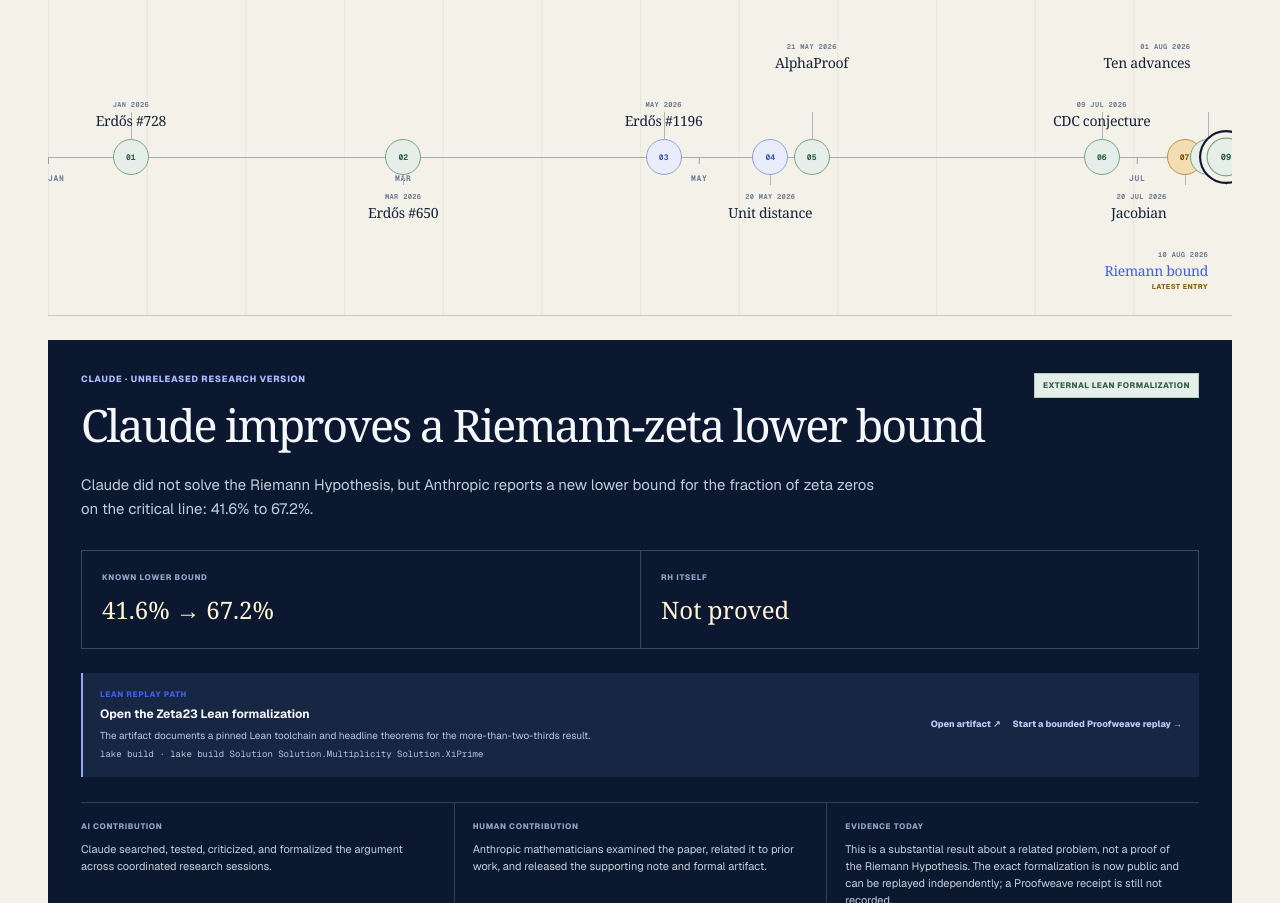
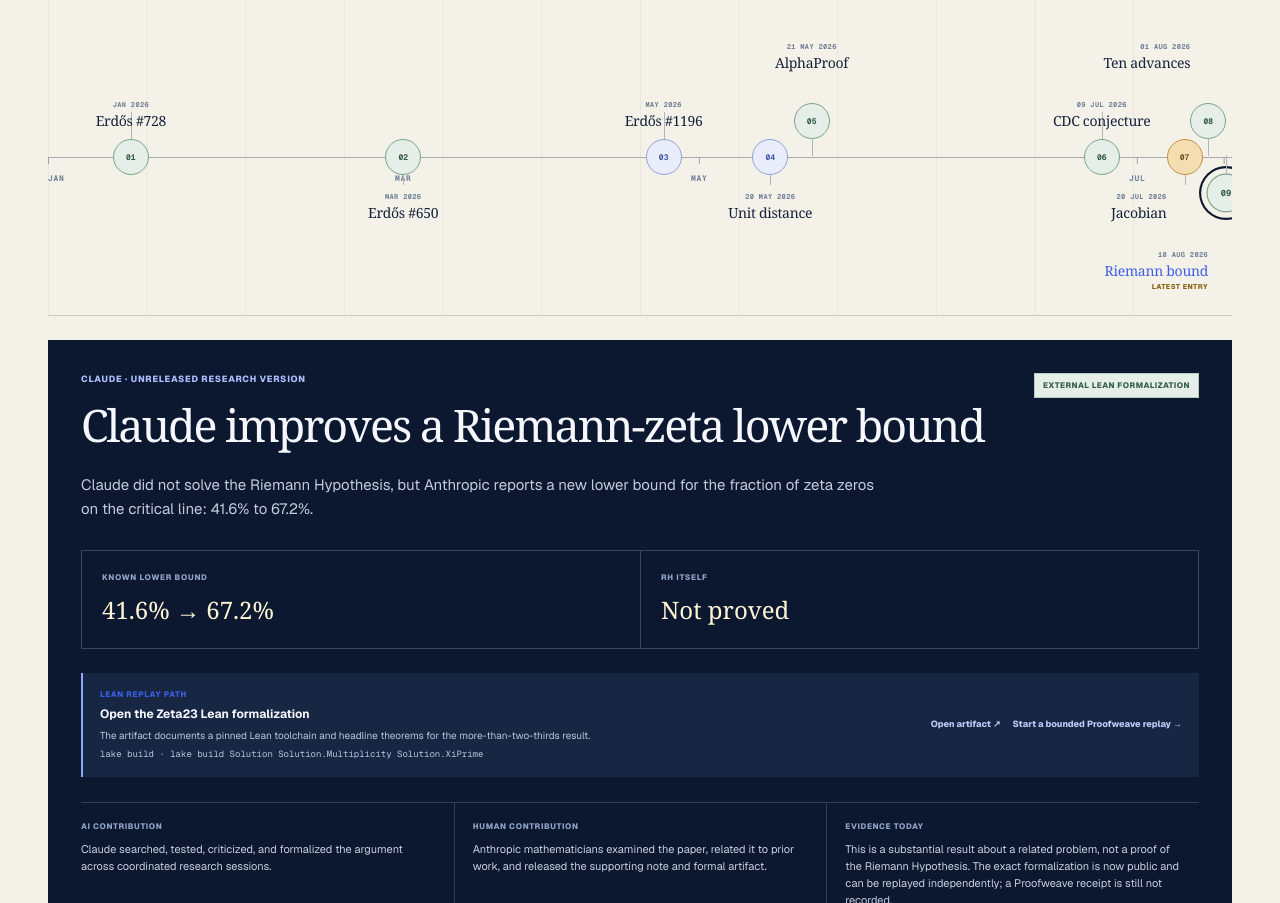
Before and after one commit to alexyyyander/proofweave, a Next.js app: page /history in a window 1280 px wide. Shown: the part 1580-2483 px from the top of the page. Built offline with nearby package versions, Linux system fonts and the light colour scheme.

Commit message:
Stack dense history timeline nodes

```diff
--- a/app/history/HistoryTimeline.tsx
+++ b/app/history/HistoryTimeline.tsx
@@ -58,16 +58,17 @@ export function HistoryTimeline({ milestones }: { milestones: HistoryMilestone[]
       <div className="history-timeline-viewport">
         <div className="history-time-visual" role="tablist" aria-label="AI mathematics milestones from January to August 2026">
           <div className="history-time-axis" aria-hidden="true"><span className="is-jan">JAN</span><span className="is-mar">MAR</span><span className="is-may">MAY</span><span className="is-jul">JUL</span><span className="is-aug">AUG</span></div>
-          {distributeTimelineLabels(milestones).map(({ item, timelineTrack }, index) => {
+          {distributeTimelineLabels(milestones).map(({ item, timelineTrack, timelineNodeOffset }, index) => {
               const isActive = item.number === activeNumber;
               const position = Number.parseFloat(item.timelinePosition);
               const edgeClass = position >= 94 ? " is-edge-end" : position <= 6 ? " is-edge-start" : "";
+              const nodeClass = timelineNodeOffset < 0 ? " is-node-above" : timelineNodeOffset > 0 ? " is-node-below" : "";
               return (
                 <button
                   aria-controls={`history-panel-${item.number}`}
                   aria-label={`${item.date}: ${item.title}. ${item.evidence}`}
                   aria-selected={isActive}
-                  className={`history-timepoint is-${item.timelineLane} tone-${item.evidenceTone}${isActive ? " is-active" : ""}${item.latest ? " is-latest" : ""}${edgeClass}`}
+                  className={`history-timepoint is-${item.timelineLane} tone-${item.evidenceTone}${isActive ? " is-active" : ""}${item.latest ? " is-latest" : ""}${edgeClass}${nodeClass}`}
                   id={`history-tab-${item.number}`}
                   key={item.number}
                   onClick={() => setActiveNumber(item.number)}
@@ -88,7 +89,12 @@ export function HistoryTimeline({ milestones }: { milestones: HistoryMilestone[]
                   }}
                   ref={(element) => { tabRefs.current[index] = element; }}
                   role="tab"
-                  style={{ "--timeline-label-track": timelineTrack, left: item.timelinePosition } as CSSProperties}
+                  style={{
+                    "--timeline-label-track": timelineTrack,
+                    "--timeline-node-bridge": `${Math.max(Math.abs(timelineNodeOffset) - 18, 0)}px`,
+                    "--timeline-node-offset": `${timelineNodeOffset}px`,
+                    left: item.timelinePosition,
+                  } as CSSProperties}
                   tabIndex={isActive ? 0 : -1}
                   type="button"
                 >
@@ -141,7 +147,9 @@ export function HistoryTimeline({ milestones }: { milestones: HistoryMilestone[]
 
 function distributeTimelineLabels(milestones: HistoryMilestone[]) {
   const lastPositions: Record<HistoryMilestone["timelineLane"], number[]> = { above: [], below: [] };
+  const lastNodePositions: number[] = [];
   const minimumGap = 16.5;
+  const minimumNodeGap = 4.8;
 
   return milestones.map((item) => {
     const position = Number.parseFloat(item.timelinePosition);
@@ -149,6 +157,10 @@ function distributeTimelineLabels(milestones: HistoryMilestone[]) {
     let timelineTrack = tracks.findIndex((lastPosition) => position - lastPosition >= minimumGap);
     if (timelineTrack === -1) timelineTrack = tracks.length;
     tracks[timelineTrack] = position;
-    return { item, timelineTrack };
+    let nodeTrack = lastNodePositions.findIndex((lastPosition) => position - lastPosition >= minimumNodeGap);
+    if (nodeTrack === -1) nodeTrack = lastNodePositions.length;
+    lastNodePositions[nodeTrack] = position;
+    const timelineNodeOffset = nodeTrack === 0 ? 0 : nodeTrack % 2 === 1 ? -36 * Math.ceil(nodeTrack / 2) : 36 * Math.ceil(nodeTrack / 2);
+    return { item, timelineNodeOffset, timelineTrack };
   });
 }
```
Also changed, not shown: app/globals.css.
